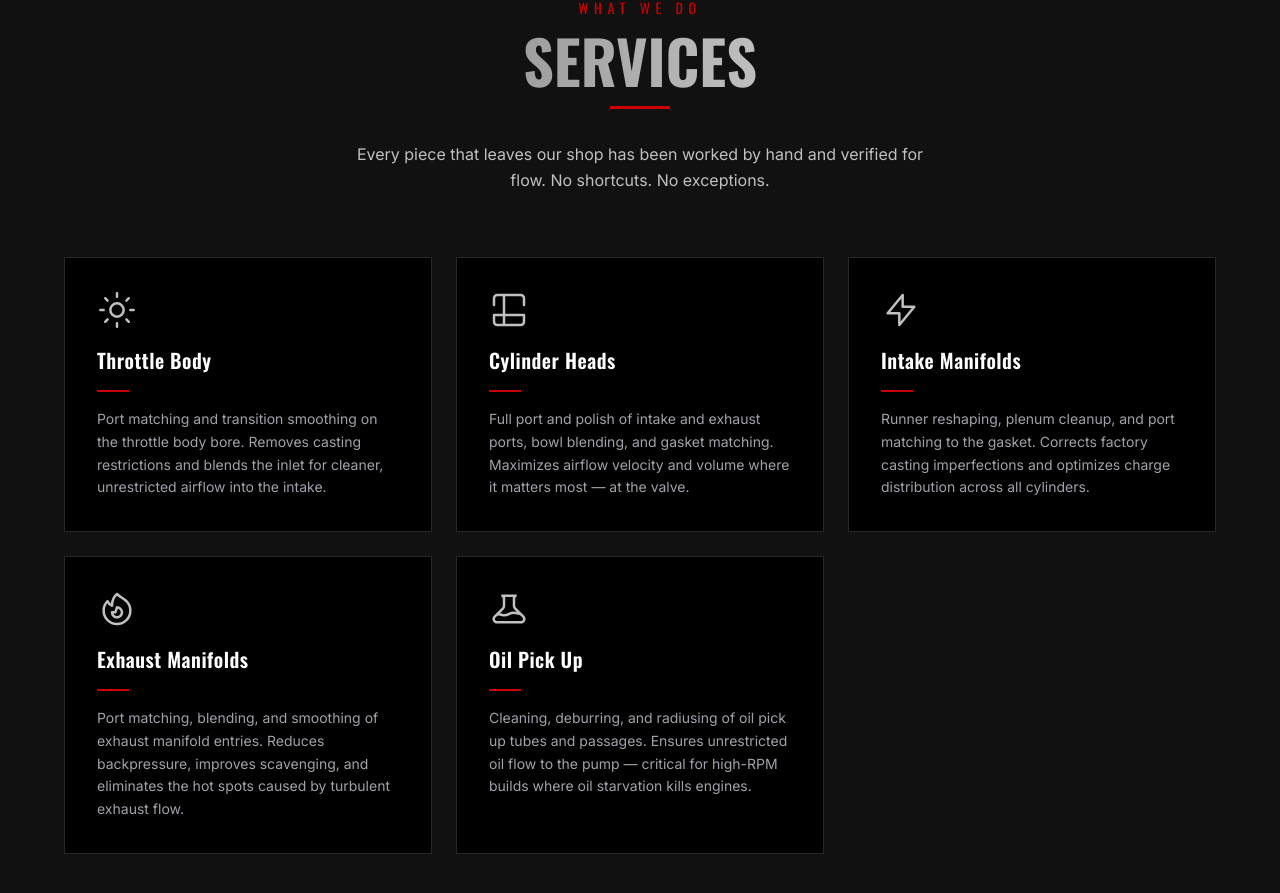
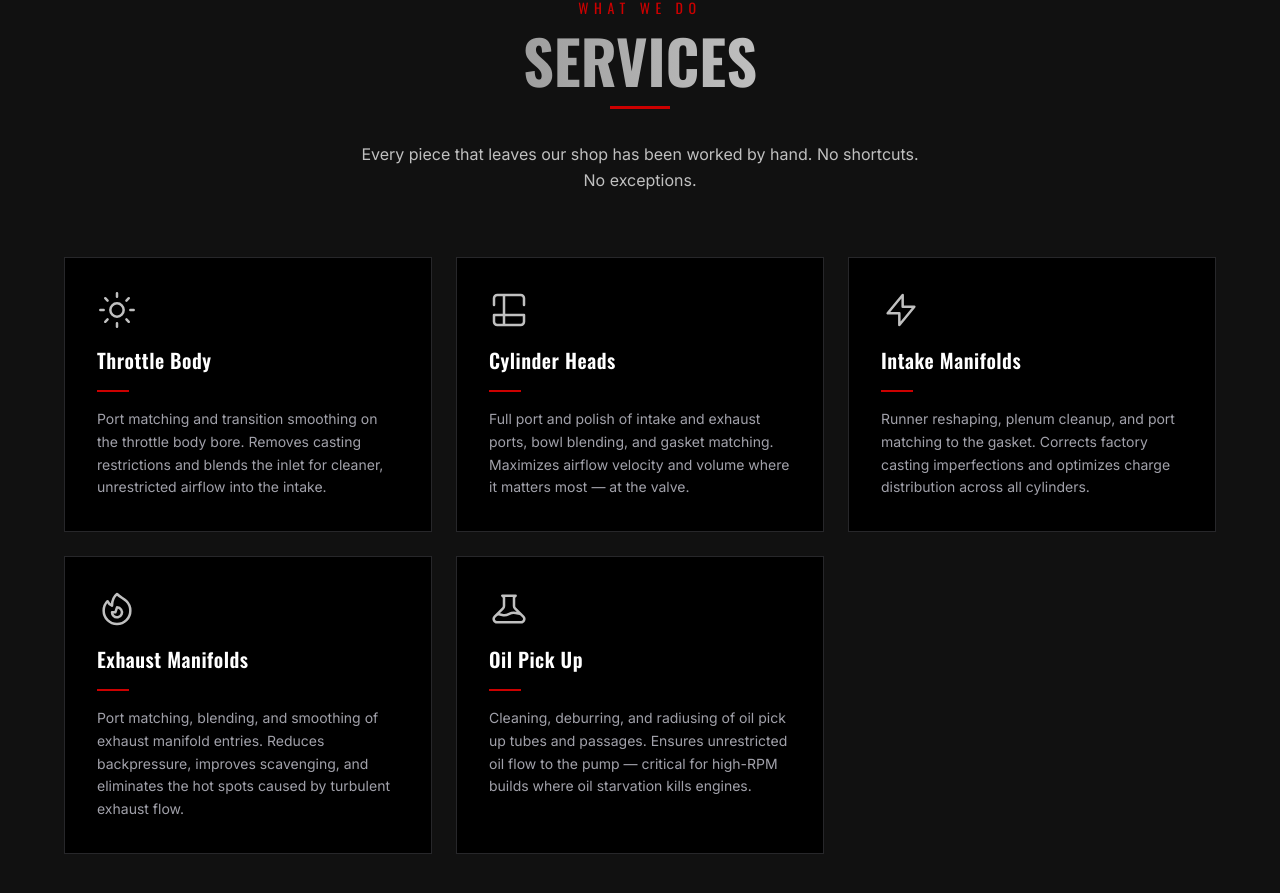
Before and after one commit to dancerb/ghostflow-site, a Next.js app: page / in a window 1280 px wide. Shown: the part 898-1791 px from the top of the page. Built offline with nearby package versions, Linux system fonts and the light colour scheme.

Commit message:
Remove 'verified for flow' from services description

```diff
--- a/components/Services.tsx
+++ b/components/Services.tsx
@@ -67,8 +67,8 @@ export default function Services() {
           </h2>
           <div className="section-divider" />
           <p className="font-body text-brand-chrome max-w-xl mx-auto text-base leading-relaxed">
-            Every piece that leaves our shop has been worked by hand and verified
-            for flow. No shortcuts. No exceptions.
+            Every piece that leaves our shop has been worked by hand.
+            No shortcuts. No exceptions.
           </p>
         </div>
 
```
